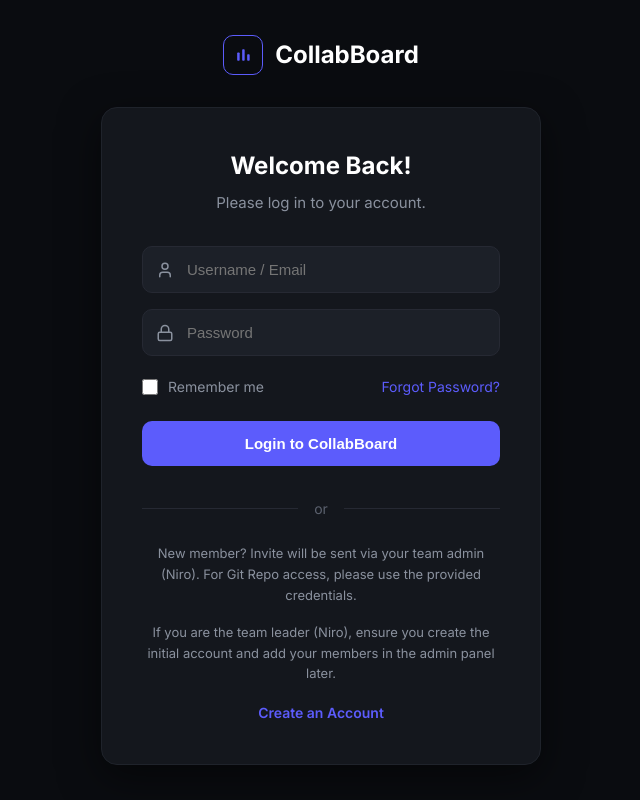
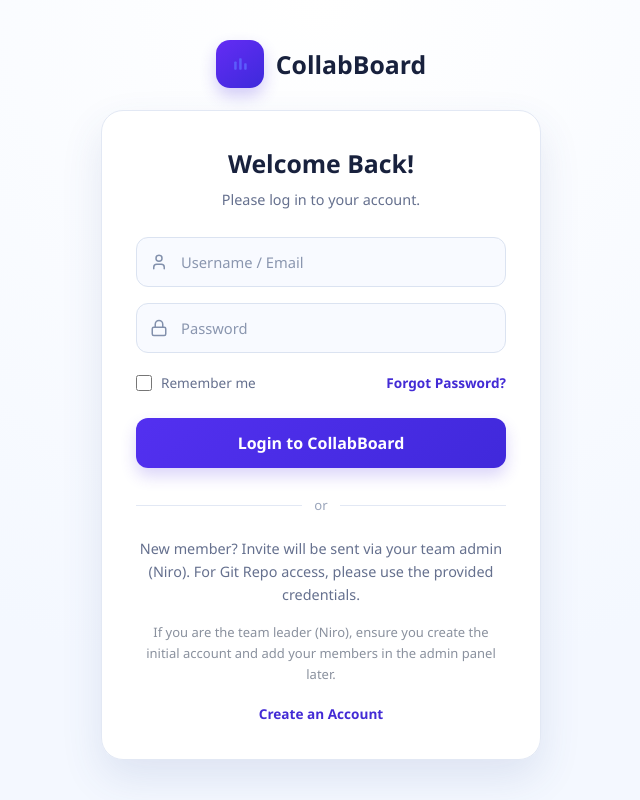
Before and after one commit to kahchaturangi/CollabBoard-, a React (Vite) app in the folder client/: page /login in a window 1280 px wide. Shown: the whole page, without its empty margins (319-959 px from the left). Built offline with nearby package versions, Linux system fonts and the light colour scheme.

Commit message:
Apply dashboard theme to login page

```diff
--- a/client/src/components/Login.jsx
+++ b/client/src/components/Login.jsx
@@ -46,31 +46,31 @@ export default function Login({ setIsAuthenticated, setBoardId }) {
   };
 
   return (
-    <div style={{ minHeight: '100vh', display: 'flex', flexDirection: 'column', alignItems: 'center', justifyContent: 'center', backgroundColor: '#0a0c10', fontFamily: 'Inter, sans-serif' }}>
+    <div className="auth-page">
 
       {/* Brand Logo Above Card */}
-      <div style={{ display: 'flex', alignItems: 'center', gap: '12px', marginBottom: '32px' }}>
-        <div style={{ width: '40px', height: '40px', display: 'flex', alignItems: 'center', justifyContent: 'center', border: '1px solid #5c5cfc', borderRadius: '10px', backgroundColor: 'transparent' }}>
+      <div className="auth-brand">
+        <div className="auth-brand-logo">
           <svg width="20" height="20" viewBox="0 0 24 24" fill="none" xmlns="http://www.w3.org/2000/svg">
             <rect x="5" y="9" width="3" height="10" rx="1" fill="#5c5cfc" />
             <rect x="11" y="5" width="3" height="14" rx="1" fill="#5c5cfc" />
             <rect x="17" y="11" width="3" height="8" rx="1" fill="#5c5cfc" />
           </svg>
         </div>
-        <h1 style={{ color: '#ffffff', fontSize: '24px', margin: 0, fontWeight: '700' }}>CollabBoard</h1>
+        <h1>CollabBoard</h1>
       </div>
 
-      <div style={{ backgroundColor: '#14171d', padding: '40px', borderRadius: '16px', width: '100%', maxWidth: '440px', border: '1px solid #1f232b', boxShadow: '0 12px 40px rgba(0,0,0,0.5)' }}>
-        <div style={{ textAlign: 'center', marginBottom: '32px' }}>
-          <h2 style={{ color: '#ffffff', margin: '0 0 8px 0', fontSize: '24px', fontWeight: '700' }}>Welcome Back!</h2>
-          <p style={{ color: '#8a919e', margin: 0, fontSize: '15px' }}>Please log in to your account.</p>
+      <div className="auth-card">
+        <div className="auth-header">
+          <h2>Welcome Back!</h2>
+          <p>Please log in to your account.</p>
         </div>
 
         <form onSubmit={handleLogin}>
-          {error && <div style={{ color: '#ef4444', marginBottom: '16px', fontSize: '14px', textAlign: 'center', backgroundColor: 'rgba(239, 68, 68, 0.1)', padding: '10px', borderRadius: '8px' }}>{error}</div>}
+          {error && <div className="auth-error">{error}</div>}
 
-          <div style={{ marginBottom: '16px', position: 'relative' }}>
-            <div style={{ position: 'absolute', left: '14px', top: '50%', transform: 'translateY(-50%)', color: '#8a919e', display: 'flex' }}>
+          <div className="auth-field">
+            <div className="auth-field-icon">
               <User size={18} />
             </div>
             <input
@@ -79,12 +79,12 @@ export default function Login({ setIsAuthenticated, setBoardId }) {
               required
               value={email}
               onChange={(e) => setEmail(e.target.value)}
-              style={{ width: '100%', padding: '14px 14px 14px 44px', borderRadius: '10px', border: '1px solid #262933', backgroundColor: '#1c2028', color: '#ffffff', fontSize: '15px', outline: 'none', boxSizing: 'border-box' }}
+              className="auth-input"
             />
           </div>
 
-          <div style={{ marginBottom: '20px', position: 'relative' }}>
-            <div style={{ position: 'absolute', left: '14px', top: '50%', transform: 'translateY(-50%)', color: '#8a919e', display: 'flex' }}>
+          <div className="auth-field auth-field-password">
+            <div className="auth-field-icon">
               <Lock size={18} />
             </div>
             <input
@@ -93,49 +93,47 @@ export default function Login({ setIsAuthenticated, setBoardId }) {
               required
               value={password}
               onChange={(e) => setPassword(e.target.value)}
-              style={{ width: '100%', padding: '14px 14px 14px 44px', borderRadius: '10px', border: '1px solid #262933', backgroundColor: '#1c2028', color: '#ffffff', fontSize: '15px', outline: 'none', boxSizing: 'border-box' }}
+              className="auth-input"
             />
           </div>
 
-          <div style={{ marginBottom: '24px', display: 'flex', alignItems: 'center', justifyContent: 'space-between' }}>
-            <div style={{ display: 'flex', alignItems: 'center' }}>
+          <div className="auth-options">
+            <div className="remember-option">
               <input
                 type="checkbox"
                 id="rememberMe"
                 checked={rememberMe}
                 onChange={(e) => setRememberMe(e.target.checked)}
-                style={{ marginRight: '10px', width: '16px', height: '16px', accentColor: '#5c5cfc', cursor: 'pointer', backgroundColor: '#1c2028', border: '1px solid #262933' }}
+                className="remember-checkbox"
               />
-              <label htmlFor="rememberMe" style={{ color: '#8a919e', fontSize: '14px', cursor: 'pointer' }}>Remember me</label>
+              <label htmlFor="rememberMe">Remember me</label>
             </div>
-            <a href="#" style={{ color: '#5c5cfc', textDecoration: 'none', fontSize: '14px' }}>Forgot Password?</a>
+            <a href="#" className="auth-link">Forgot Password?</a>
           </div>
 
           <button
             type="submit"
             disabled={loading}
-            style={{ width: '100%', padding: '14px', backgroundColor: loading ? '#3e3eab' : '#5c5cfc', color: 'white', border: 'none', borderRadius: '10px', cursor: loading ? 'not-allowed' : 'pointer', fontWeight: '600', fontSize: '15px', transition: 'background-color 0.2s' }}
-            onMouseOver={(e) => !loading && (e.currentTarget.style.backgroundColor = '#4b4be3')}
-            onMouseOut={(e) => !loading && (e.currentTarget.style.backgroundColor = '#5c5cfc')}
+            className="auth-submit"
           >
             {loading ? 'Logging in...' : 'Login to CollabBoard'}
           </button>
         </form>
 
-        <div style={{ display: 'flex', alignItems: 'center', margin: '32px 0 24px 0' }}>
-          <div style={{ flex: 1, height: '1px', backgroundColor: '#262933' }}></div>
-          <span style={{ color: '#5b616e', padding: '0 16px', fontSize: '14px' }}>or</span>
-          <div style={{ flex: 1, height: '1px', backgroundColor: '#262933' }}></div>
+        <div className="auth-divider">
+          <div></div>
+          <span>or</span>
+          <div></div>
         </div>
 
-        <div style={{ textAlign: 'center' }}>
-          <p style={{ color: '#8a919e', fontSize: '13px', lineHeight: '1.6', margin: '0 0 16px 0' }}>
+        <div className="auth-footer">
+          <p>
             New member? Invite will be sent via your team admin (Niro). For Git Repo access, please use the provided credentials.
           </p>
           <p style={{ color: '#8a919e', fontSize: '13px', lineHeight: '1.6', margin: '0 0 16px 0' }}>
             If you are the team leader (Niro), ensure you create the initial account and add your members in the admin panel later.
           </p>
-          <Link to="/register" style={{ color: '#5c5cfc', textDecoration: 'none', fontSize: '14px', fontWeight: '600' }}>
+          <Link to="/register" className="auth-link">
             Create an Account
           </Link>
         </div>
--- a/client/src/index.css
+++ b/client/src/index.css
@@ -732,6 +732,160 @@ body {
 .btn-secondary { background: #eef2f8; color: #4e5b77; border: none; }
 .btn-primary { background: #4b2bea; }
 
+.auth-page {
+  min-height: 100vh;
+  display: flex;
+  flex-direction: column;
+  align-items: center;
+  justify-content: center;
+  padding: 32px 16px;
+  background: radial-gradient(circle at 50% 0%, #ffffff 0%, #f4f8ff 68%);
+}
+.auth-brand {
+  display: flex;
+  align-items: center;
+  gap: 12px;
+  margin-bottom: 22px;
+}
+.auth-brand-logo {
+  width: 48px;
+  height: 48px;
+  display: flex;
+  align-items: center;
+  justify-content: center;
+  border-radius: 14px;
+  background: linear-gradient(145deg, #642cf4, #3d2adb);
+  box-shadow: 0 8px 16px rgba(77, 45, 226, 0.24);
+}
+.auth-brand h1 {
+  margin: 0;
+  color: #18213d;
+  font-size: 1.55rem;
+  font-weight: 800;
+}
+.auth-card {
+  width: 100%;
+  max-width: 440px;
+  padding: 34px;
+  background: rgba(255, 255, 255, 0.96);
+  border: 1px solid #e2e8f4;
+  border-radius: 22px;
+  box-shadow: 0 18px 42px rgba(57, 86, 149, 0.12);
+}
+.auth-header {
+  margin-bottom: 26px;
+  text-align: center;
+}
+.auth-header h2 {
+  margin: 0 0 7px;
+  color: #18213d;
+  font-size: 1.55rem;
+}
+.auth-header p, .auth-footer p {
+  margin: 0;
+  color: #65708e;
+  font-size: 0.9rem;
+}
+.auth-error {
+  margin-bottom: 16px;
+  padding: 11px;
+  border-radius: 10px;
+  background: #ffe8e8;
+  color: #d43f46;
+  font-size: 0.85rem;
+  text-align: center;
+}
+.auth-field {
+  position: relative;
+  margin-bottom: 16px;
+}
+.auth-field-password { margin-bottom: 20px; }
+.auth-field-icon {
+  position: absolute;
+  left: 14px;
+  top: 50%;
+  z-index: 1;
+  display: flex;
+  color: #8290ac;
+  transform: translateY(-50%);
+}
+.auth-input {
+  width: 100%;
+  padding: 13px 14px 13px 44px;
+  border: 1px solid #dbe3f1;
+  border-radius: 12px;
+  outline: none;
+  background: #f8faff;
+  color: #18213d;
+  font: inherit;
+  font-size: 0.92rem;
+  transition: border-color 0.2s ease, box-shadow 0.2s ease;
+}
+.auth-input:focus {
+  border-color: #4b2bea;
+  box-shadow: 0 0 0 3px rgba(75, 43, 234, 0.12);
+}
+.auth-input::placeholder { color: #8a96af; }
+.auth-options {
+  display: flex;
+  align-items: center;
+  justify-content: space-between;
+  margin-bottom: 24px;
+  color: #65708e;
+  font-size: 0.85rem;
+}
+.remember-option { display: flex; align-items: center; }
+.remember-option label { cursor: pointer; }
+.remember-checkbox {
+  width: 16px;
+  height: 16px;
+  margin: 0 9px 0 0;
+  accent-color: #4b2bea;
+  cursor: pointer;
+}
+.auth-link {
+  color: #432bd5;
+  font-size: 0.85rem;
+  font-weight: 700;
+  text-decoration: none;
+}
+.auth-link:hover { color: #2e1cab; text-decoration: underline; }
+.auth-submit {
+  width: 100%;
+  padding: 13px 16px;
+  border: none;
+  border-radius: 12px;
+  background: linear-gradient(135deg, #5330f0, #4029db);
+  box-shadow: 0 8px 16px rgba(74, 45, 226, 0.2);
+  color: #fff;
+  cursor: pointer;
+  font: inherit;
+  font-weight: 800;
+  transition: transform 0.2s ease, box-shadow 0.2s ease;
+}
+.auth-submit:hover:not(:disabled) {
+  transform: translateY(-1px);
+  box-shadow: 0 11px 20px rgba(74, 45, 226, 0.27);
+}
+.auth-submit:disabled { cursor: not-allowed; opacity: 0.65; }
+.auth-divider {
+  display: flex;
+  align-items: center;
+  gap: 12px;
+  margin: 28px 0 22px;
+  color: #9aa5bb;
+  font-size: 0.82rem;
+}
+.auth-divider div { flex: 1; height: 1px; background: #e2e8f4; }
+.auth-footer { text-align: center; }
+.auth-footer p { margin-bottom: 16px; line-height: 1.6; }
+
+@media (max-width: 480px) {
+  .auth-page { padding: 24px 12px; }
+  .auth-card { padding: 26px 20px; }
+  .auth-options { font-size: 0.8rem; }
+}
+
 @media (max-width: 760px) {
   .navbar { margin: 8px; padding: 0 14px; }
   .brand-title { font-size: 1.2rem; }
```
